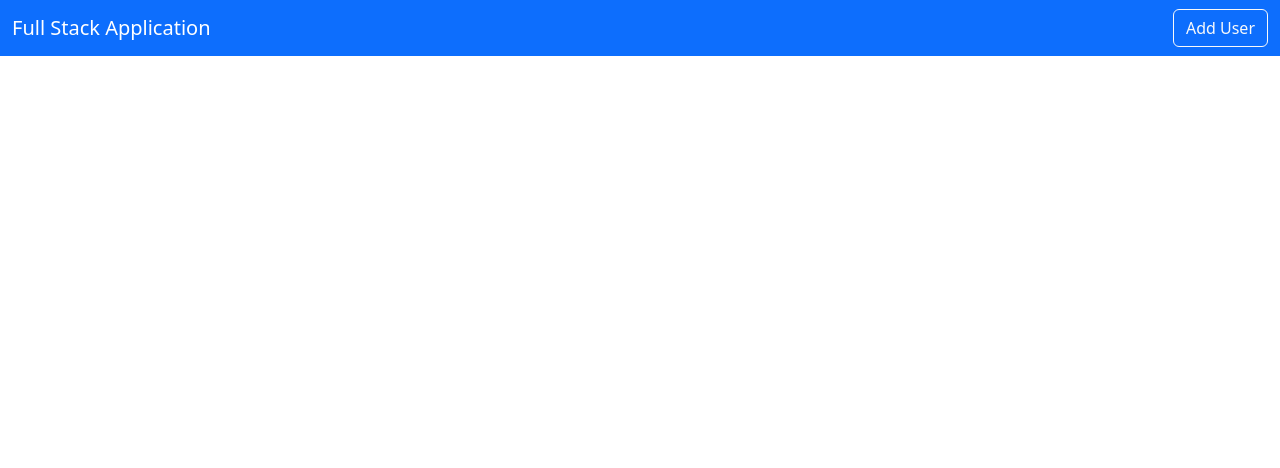
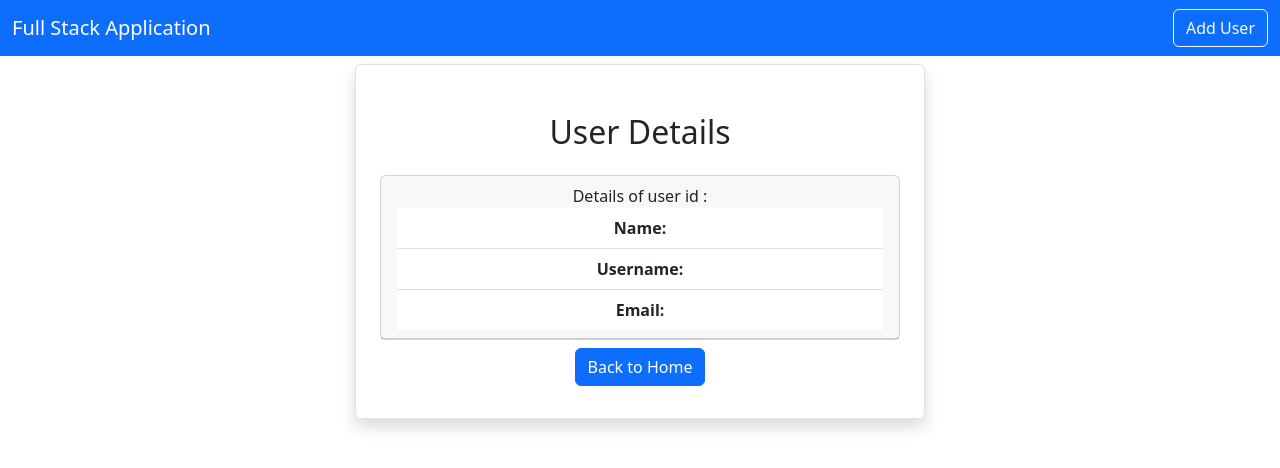
Before and after one commit to ale94/fullstack-app, a React (Vite) app in the folder fullstack-front/: page /viewuser/1 in a window 1280 px wide. Shown: the top 468 px of the page. Built offline with nearby package versions, Linux system fonts and the light colour scheme; no server answers.

Commit message:
Se creo ViewUser componente

```diff
--- a/fullstack-front/src/App.jsx
+++ b/fullstack-front/src/App.jsx
@@ -4,6 +4,7 @@
 import { AddUser } from "./users/AddUser";
 import { BrowserRouter as Router, Routes, Route } from "react-router-dom";
 import { EditUser } from "./users/EditUser";
+import { ViewUser } from "./users/ViewUser";
 
 function App() {
   return (
@@ -14,6 +15,7 @@
           <Route exact path="/" element={<Home />}></Route>
           <Route exact path="/adduser" element={<AddUser />}></Route>
           <Route exact path="/edituser/:id" element={<EditUser />}></Route>
+          <Route exact path="/viewuser/:id" element={<ViewUser />}></Route>
         </Routes>
       </Router>
     </>
--- a/fullstack-front/src/layout/Navbar.jsx
+++ b/fullstack-front/src/layout/Navbar.jsx
@@ -5,9 +5,9 @@
     <>
       <nav className="navbar navbar-expand-lg bg-primary" data-bs-theme="dark">
         <div className="container-fluid">
-          <a className="navbar-brand" href="#">
+          <Link className="navbar-brand" to={"/"}>
             Full Stack Application
-          </a>
+          </Link>
           <button
             className="navbar-toggler"
             type="button"
--- a/fullstack-front/src/pages/Home.jsx
+++ b/fullstack-front/src/pages/Home.jsx
@@ -46,7 +46,12 @@
                     <td>{user.username}</td>
                     <td>{user.email}</td>
                     <td>
-                      <button className="btn btn-primary mx-2">View</button>
+                      <Link
+                        className="btn btn-primary mx-2"
+                        to={`/viewuser/${user.id}`}
+                      >
+                        View
+                      </Link>
                       <Link
                         className="btn btn-outline-primary mx-2"
                         to={`/edituser/${user.id}`}
--- a/fullstack-front/src/users/ViewUser.jsx
+++ b/fullstack-front/src/users/ViewUser.jsx
@@ -1,7 +1,54 @@
+import axios from "axios";
+import { useEffect, useState } from "react";
+import { Link, useParams } from "react-router-dom";
+
 export const ViewUser = () => {
+  const [user, setUser] = useState({
+    name: "",
+    username: "",
+    email: "",
+  });
+
+  const { id } = useParams();
+
+  useEffect(() => {
+    loadUser();
+  }, []);
+
+  const loadUser = async () => {
+    const result = await axios.get(`http://localhost:8080/users/${id}`);
+    setUser(result.data);
+  };
+
   return (
-    <>
-      <h2>ViewUser</h2>
-    </>
+    <div className="container text-center">
+      <div className="row">
+        <div className="col-md-6 offset-md-3 border rounded p-4 mt-2 shadow">
+          <h2 className="text-center m-4">User Details</h2>
+          <div className="card">
+            <div className="card-header">
+              Details of user id : {user.id}
+              <ul className="list-group list-group-flush">
+                <li className="list-group-item">
+                  <b>Name: </b>
+                  {user.name}
+                </li>
+                <li className="list-group-item">
+                  <b>Username: </b>
+                  {user.username}
+                </li>
+                <li className="list-group-item">
+                  <b>Email: </b>
+                  {user.email}
+                </li>
+              </ul>
+            </div>
+          </div>
+          <Link className="btn btn-primary my-2" to={"/"}>
+            Back to Home
+          </Link>
+        </div>
+      </div>
+    </div>
   );
 };
```
